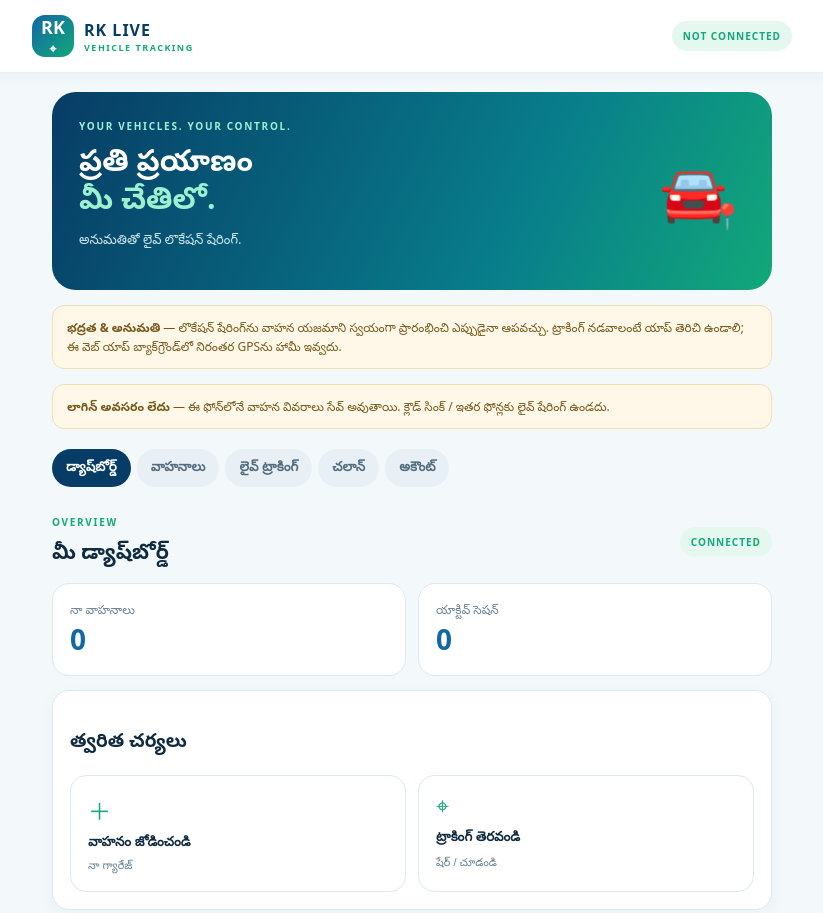
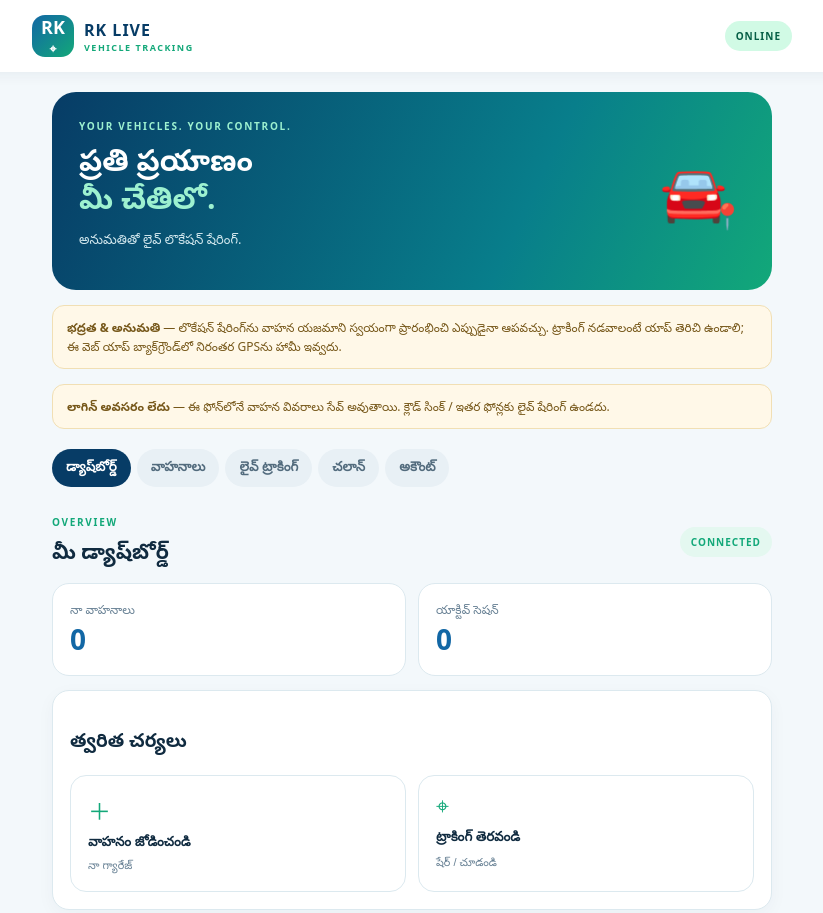
Before and after one commit to rkapps1996-star/RK-Live-vehicle-location-Tracking, a plain HTML site: page index.html in a window 1280 px wide. Shown: the top 913 px of the page, without its empty margins (228-1051 px from the left). Drawn offline with Linux system fonts and the light colour scheme.

Commit message:
Add files via upload

```diff
--- a/app.js
+++ b/app.js
@@ -13,6 +13,20 @@ let watchId = null;
 let currentPosition = null;
 let lastMapUrl = '';
 let lastGeocodeAt = 0;
+
+// Shows the phone/browser internet state only; it does not test GPS or a server.
+function updateConnectionStatus(){
+  const badge = $('#connectionBadge');
+  if(!badge) return;
+  const online = navigator.onLine;
+  badge.textContent = online ? 'ONLINE' : 'OFFLINE';
+  badge.setAttribute('aria-label', online ? 'Internet connection available' : 'No internet connection');
+  badge.style.backgroundColor = online ? '#d1fae5' : '#fee2e2';
+  badge.style.color = online ? '#065f46' : '#991b1b';
+  badge.style.borderColor = online ? '#10b981' : '#ef4444';
+}
+window.addEventListener('online', updateConnectionStatus);
+window.addEventListener('offline', updateConnectionStatus);
 
 function readVehicles(){ try { const v=JSON.parse(localStorage.getItem(STORE)||'[]'); return Array.isArray(v)?v:[]; } catch { return []; } }
 function saveVehicles(){ localStorage.setItem(STORE, JSON.stringify(vehicles)); }
@@ -47,8 +61,7 @@ function renderReports(){
 function exportReports(){
   if(!hourlyReports.length)return toast('ఎగుమతి చేయడానికి రిపోర్టులు లేవు.');
   const rows=[['Vehicle','DateTime','Latitude','Longitude','Accuracy_m','Map_URL'],...hourlyReports.map(r=>[r.vehicle,r.time,r.latitude,r.longitude,r.accuracy,r.mapUrl])];
-  const csv='\\uFEFF'+rows.map(row=>row.map(v=>'"'+String(v??'').replace(/"/g,'""')+'"').join(',')).join('\\r\
-');
+  const csv='\uFEFF'+rows.map(row=>row.map(v=>'"'+String(v??'').replace(/"/g,'""')+'"').join(',')).join('\r\n');
   const url=URL.createObjectURL(new Blob([csv],{type:'text/csv;charset=utf-8'}));const a=document.createElement('a');a.href=url;a.download='RK-hourly-vehicle-reports.csv';a.click();URL.revokeObjectURL(url);
 }
 
@@ -150,4 +163,5 @@ syncNativeReports();
 document.addEventListener('visibilitychange',()=>{if(!document.hidden)syncNativeReports();});
 setInterval(()=>{if(watchId!==null&&currentPosition)saveHourlyReport(false);},60000);
 applyGpsMode();
-if('serviceWorker'in navigator&&location.protocol!=='file:')window.addEventListener('load',()=>navigator.serviceWorker.register('./sw.js?v=7').catch(console.warn));
+updateConnectionStatus();
+if('serviceWorker'in navigator&&location.protocol!=='file:')window.addEventListener('load',()=>navigator.serviceWorker.register('./sw.js?v=9').catch(console.warn));
--- a/index.html
+++ b/index.html
@@ -13,7 +13,7 @@
 <body>
 <header class="top">
   <div class="brand"><div class="mark">RK<span>⌖</span></div><div><b>RK LIVE</b><small>VEHICLE TRACKING</small></div></div>
-  <span class="pill" id="connectionBadge">NOT CONNECTED</span>
+  <span class="pill" id="connectionBadge" role="status" aria-live="polite">CHECKING...</span>
 </header>
 <main>
   <section class="hero">
@@ -135,6 +135,6 @@
   <footer>RK LIVE VEHICLE TRACKING <span>•</span> Consent first</footer>
 </main>
 <div id="toast" role="status" aria-live="polite"></div>
-<script src="./app.js?v=8"></script>
+<script src="./app.js?v=9"></script>
 </body>
 </html>
```
